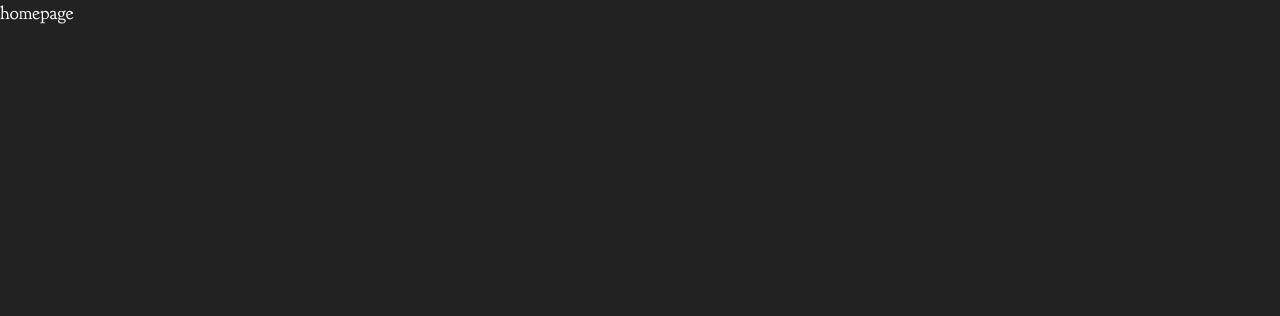
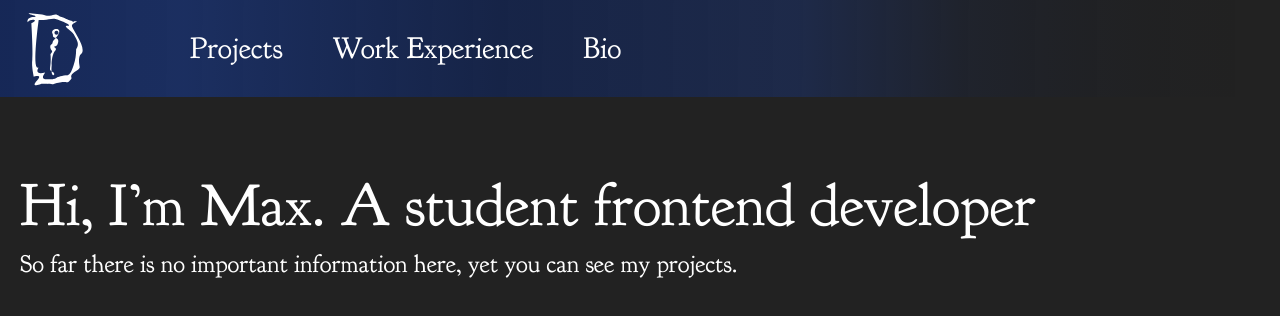
Before and after one commit to Dispersioned/web, a React (Create React App) app: page / in a window 1280 px wide. Shown: the top 316 px of the page. Built offline with nearby package versions, Linux system fonts and the light colour scheme.

Commit message:
add home page

```diff
--- a/src/components/Header/style.ts
+++ b/src/components/Header/style.ts
@@ -1,4 +1,3 @@
-import { NavLink } from 'react-router-dom'
 import styled from 'styled-components'
 
 export const Header = styled.div`
--- a/src/views/Home/Home.tsx
+++ b/src/views/Home/Home.tsx
@@ -1,6 +1,17 @@
 import React from 'react'
+import Container from '../../components/Container/Container'
+import Header from '../../components/Header/Header'
+import { PageContent } from '../../style/global'
 
 const Home: React.FC = () => {
-  return <div>homepage</div>
+  return (
+    <Container>
+      <Header />
+      <PageContent>
+        <h1 style={{fontWeight: 400}}>Hi, I’m Max. A student frontend developer </h1>
+        <p>So far there is no important information here, yet you can see my projects.</p>
+      </PageContent>
+    </Container>
+  )
 }
 export default Home
```
